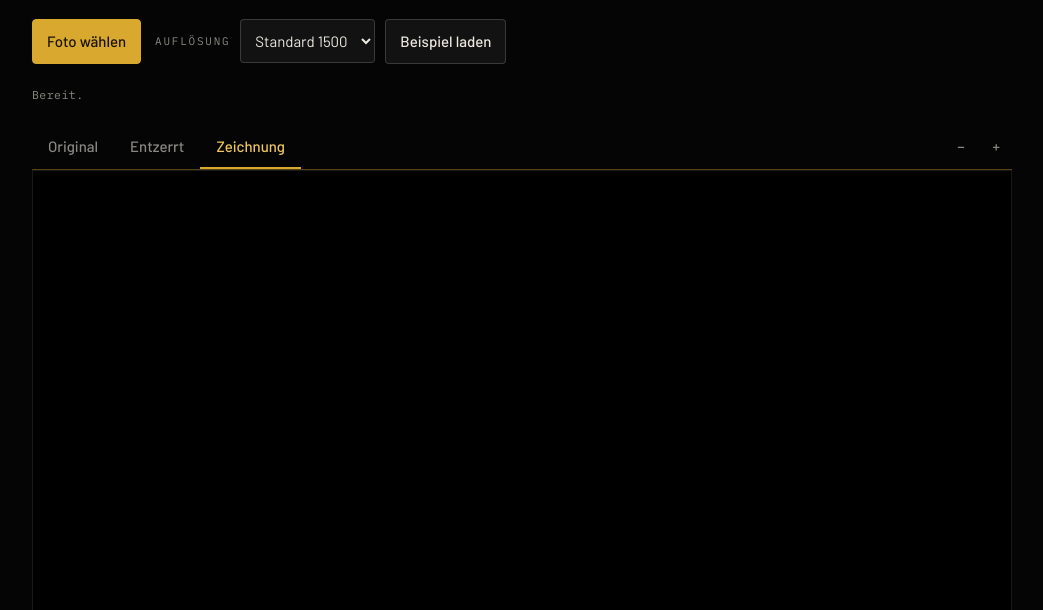
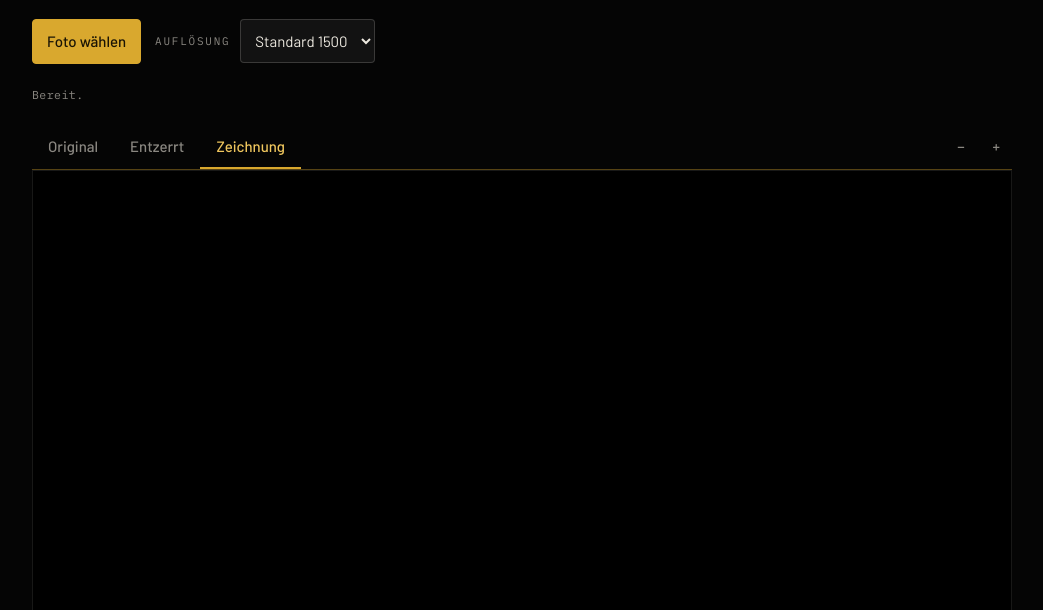
Before and after one commit to witikowladika/archivio, a plain HTML site: page index.html in a window 1280 px wide. Shown: the part 190-800 px from the top of the page, without its empty margins (118-1161 px from the left). Drawn offline with nearby package versions, Linux system fonts and the light colour scheme.

Commit message:
Beispiel-Button entfernt
Co-Authored-By: Claude Sonnet 5.5 <noreply@anthropic.com>
Claude-Session: https://claude.ai/code/session_01HrHeB6sKns2jsmZMFk32U3

```diff
--- a/index.html
+++ b/index.html
@@ -113,7 +113,6 @@ footer { font-family: var(--mono); font-size: 11px; letter-spacing: 0.05em; colo
       <option value="1500" selected>Standard 1500</option>
       <option value="1900">Fein 1900</option>
     </select>
-    <button id="sampleBtn" type="button">Beispiel laden</button>
   </div>
   <div class="status" id="status" role="status" aria-live="polite">Bereit.</div>
 
```
